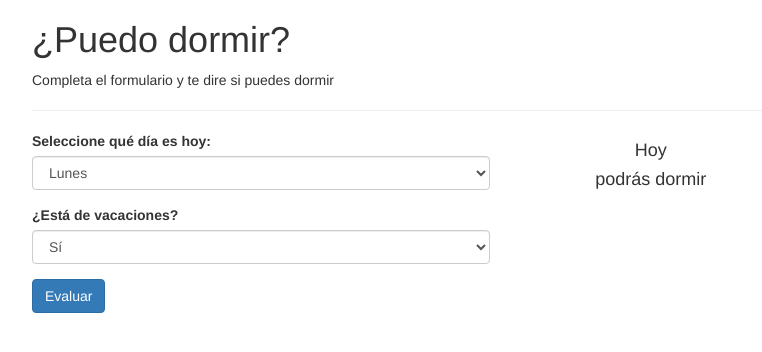
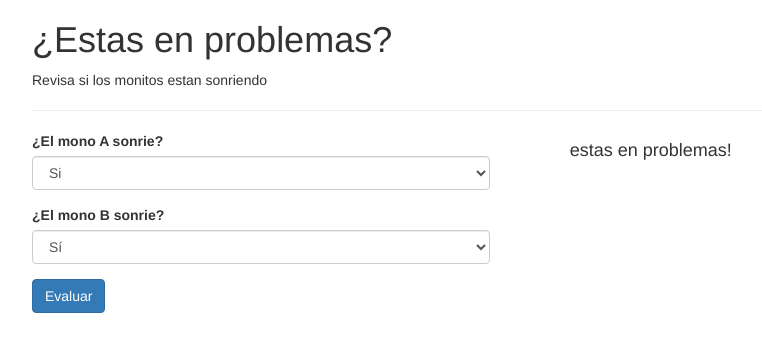
Before and after one commit to FabiAmpuero/ejercicio-7, a plain HTML site: page index.html in a window 1280 px wide. Shown: the whole page, without its empty margins (233-995 px from the left). Drawn offline with nearby package versions, Linux system fonts and the light colour scheme.

Commit message:
index terminado

```diff
--- a/index.html
+++ b/index.html
@@ -11,28 +11,23 @@
     <div class="container">
         <div class="row">
             <div class="col-md-8 col-md-offset-2">
-                <h1>¿Puedo dormir?</h1>
-                <p>Completa el formulario y te dire si puedes dormir</p>
+                <h1>¿Estas en problemas?</h1>
+                <p>Revisa si los monitos estan sonriendo</p>
                 <hr>
             </div>
         </div>
         <div class="row">
             <div class="col-md-5 col-md-offset-2">
                 <div class="form-group">
-                    <label for="dia">Seleccione qué día es hoy:</label>
-                    <select class="form-control" id="dia">
-                        <option value="1">Lunes</option>
-                        <option value="2">Martes</option>
-                        <option value="3">Miercoles</option>
-                        <option value="4">Jueves</option>
-                        <option value="5">Viernes</option>
-                        <option value="6">Sabado</option>
-                        <option value="7">Domingo</option>
+                    <label for="mono_a">¿El mono A sonrie?</label>
+                    <select class="form-control" id="mono_a">
+                        <option value="1">Si</option>
+                        <option value="2">No</option>
                     </select>
                 </div>
                 <div class="form-group">
-                    <label for="vacaciones">¿Está de vacaciones?</label>
-                    <select class="form-control" id="vacaciones">
+                    <label for="mono_b">¿El mono B sonrie?</label>
+                    <select class="form-control" id="mono_b">
                         <option value="1">Sí</option>
                         <option value="2">No</option>
                     </select>
@@ -40,11 +35,11 @@
                 <button onclick="calcular()" class="btn btn-primary">Evaluar</button>
             </div>
             <div class="col-md-3 text-center">
-                <h4 class="text info">Hoy</h4>
                 <div id="salida" style="font-size:50px;" class="text-center"></div>
-                <h4 class="text info">podrás dormir</h4>
+                <h4 class="text info">estas en problemas!</h4>
             </div>
         </div>
     </div>
 </body>
+<script src="main.js"></script>
 </html>
--- a/main.js
+++ b/main.js
@@ -0,0 +1,22 @@
+function calcular(){
+    var monoA = document.getElementById("mono_a").value;
+    var monoB = parseInt(document.getElementById("mono_b").value);
+
+    var SmileMonoA = true;
+    var SmileMonoB = false;
+
+    var salida = document.getElementById("salida");
+
+    if (monoA == "2") {
+        SmileMonoA = false;
+    }
+    if (monoB == "1") {
+        SmileMonoB = true;
+    }
+    if (SmileMonoA=true && SmileMonoB=true) {
+        salida.innerHTML = "Si";
+        }
+    else {
+        salida.innerHTML = "No";
+    }
+}
```
